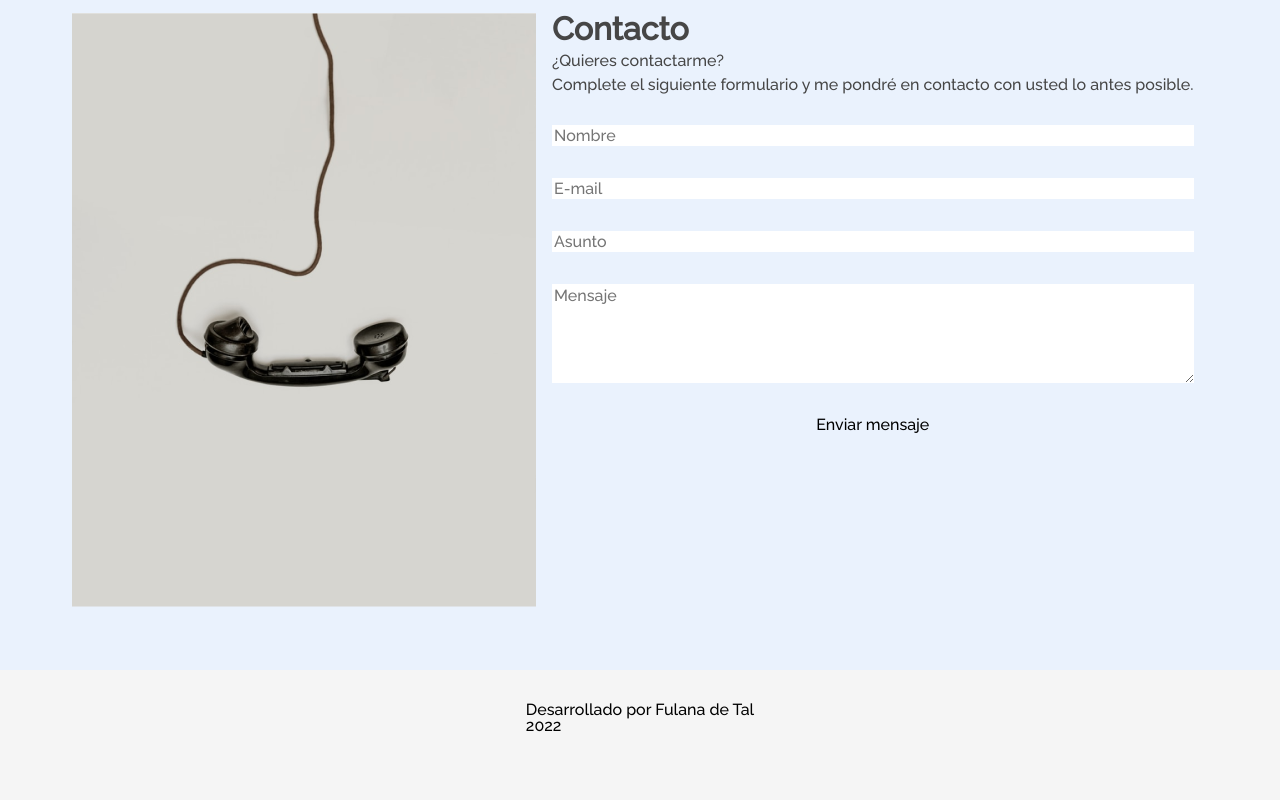
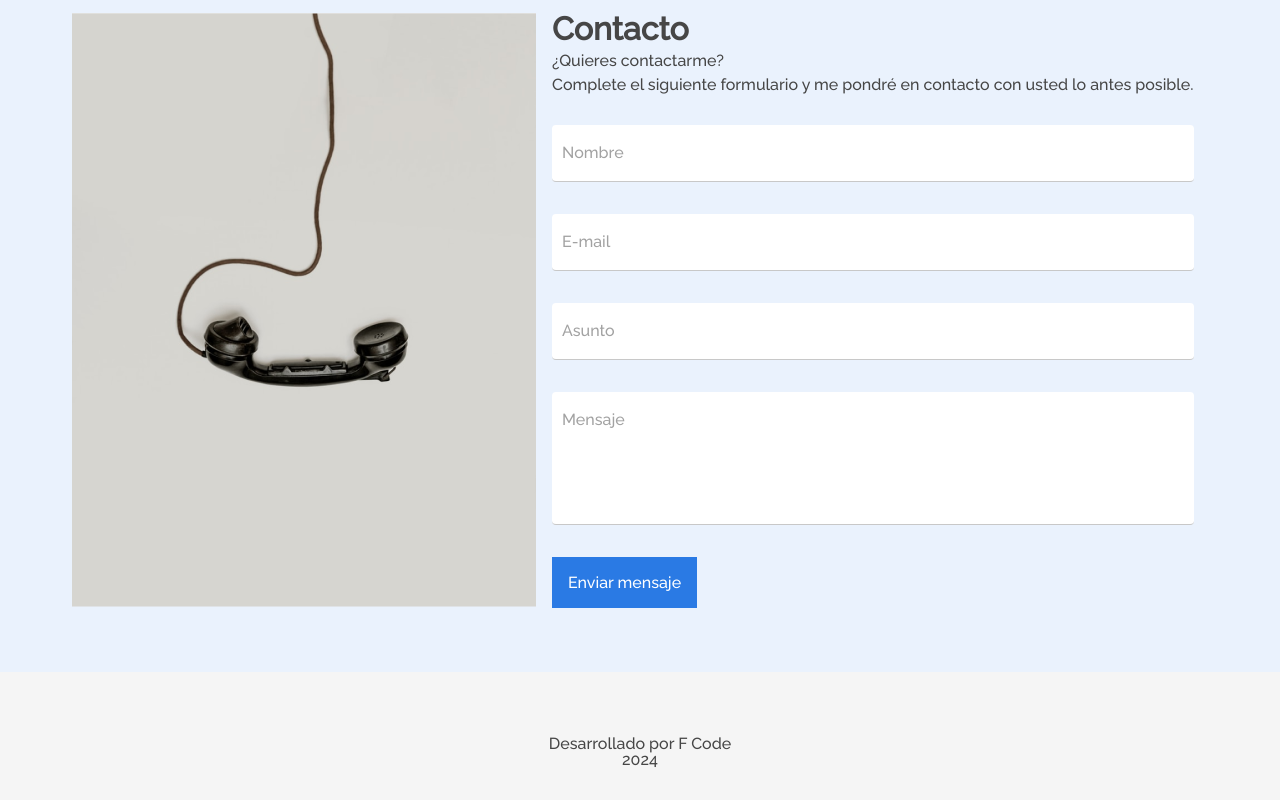
Before and after one commit to qjcodes/frontend-learning, a plain HTML site: page challenge-one-portafolio-latam/index.html in a window 1280 px wide. Shown: the part 4816-5616 px from the top of the page. Before the commit the page ends 5551 px from the top, so only its background shows below. Drawn offline with Linux system fonts and the light colour scheme.

Commit message:
Completed - Contact Form

```diff
--- a/challenge-one-portafolio-latam/css/style.css
+++ b/challenge-one-portafolio-latam/css/style.css
@@ -405,7 +405,7 @@ section.formcontato {
 }
 
 .formcontato--esquerda {
-  background-color: #EDEDED;
+  background-color: #ededed;
   width: 464px;
   height: 593px;
 }
@@ -439,11 +439,76 @@ section.formcontato {
   gap: 32px;
 }
 
+.formcontato__group {
+  position: relative;
+  display: flex;
+  flex-direction: column;
+  gap: 8px;
+}
+
+.formcontato__input,
+.formcontato__textarea {
+  max-width: 100%;
+  padding: 27px 12px 10px 12px;
+  border: none;
+  border-bottom: 1px solid #c8c8c8;
+  border-radius: 4px;
+  outline: none;
+}
+
+.formcontato__textarea {
+  min-height: 95px;
+  resize: none;
+}
+
+.formcontato__label {
+  background-color: #fff;
+  position: absolute;
+  top: 20px;
+  left: 10px;
+  font-size: 16px;
+  font-weight: 400;
+  color: #a2a2a2;
+  transition: 0.2s ease-in-out all;
+  pointer-events: none;
+}
+
+.formcontato__input:focus + .formcontato__label,
+.formcontato__input:not(:placeholder-shown) + .formcontato__label,
+.formcontato__textarea:focus + .formcontato__label,
+.formcontato__textarea:not(:placeholder-shown) + .formcontato__label {
+  top: 10px;
+  font-size: 12px;
+}
+
+.formcontato__input:focus + .formcontato__label,
+.formcontato__textarea:focus + .formcontato__label {
+  color: #0056b3;
+}
+
+.formcontato__botao {
+  background-color: #2A7AE4;
+  width: max-content;
+  font-weight: 400;
+  padding: 16px;
+  color: #FFF;
+}
+
 /*footeer*/
 
 section.footer {
+  width: 100%;
+  padding: 32px 0;
+  display: flex;
+  flex-direction: column;
+  align-items: center;
 }
 
+.footer__rodape p{
+  font-weight: 500;
+  color: #464646;
+  text-align: center;
+}
 /* Vamos a desafiarnos trabajando con responsividad?
 Utiliza las referencias de los breakpoints @media abajo */
 
--- a/challenge-one-portafolio-latam/index.html
+++ b/challenge-one-portafolio-latam/index.html
@@ -320,11 +320,23 @@
                             usted lo antes posible.</h3>
                     </div>
                     <form class="formcontato__form" name="form">
-                        <input class="formcontato__input" type="text" name="nombre" placeholder="Nombre">
-                        <input class="formcontato__input" type="email" name="email" placeholder="E-mail">
-                        <input class="formcontato__input" type="text" name="asunto" placeholder="Asunto">
-                        <textarea class="formcontato__textarea" rows="5" cols="40" id="mensagem" name="mensaje"
-                            placeholder="Mensaje"></textarea>
+                        <div class="formcontato__group">
+                            <input class="formcontato__input" type="text" id="name" name="name" placeholder=" ">
+                            <label class="formcontato__label" for="name">Nombre</label>
+                        </div>
+                        <div class="formcontato__group">
+                            <input class="formcontato__input" type="email" id="email" name="email" placeholder=" ">
+                            <label class="formcontato__label" for="email">E-mail</label>
+                        </div>
+                        <div class="formcontato__group">
+                            <input class="formcontato__input" type="text" id="subject" name="subject" placeholder=" ">
+                            <label class="formcontato__label" for="subject">Asunto</label>
+                        </div>
+                        <div class="formcontato__group">
+                            <textarea class="formcontato__textarea" id="message" name="message"
+                                placeholder=" "></textarea>
+                            <label class="formcontato__label" for="message">Mensaje</label>
+                        </div>
                         <button type="submit" class="formcontato__botao">Enviar mensaje</button>
                     </form>
                 </div>
@@ -334,8 +346,8 @@
         <!-- Sección de Footer -->
         <section class="footer">
             <div class="footer__rodape">
-                <p>Desarrollado por Fulana de Tal</p>
-                <p>2022</p>
+                <p>Desarrollado por F Code</p>
+                <p>2024</p>
             </div>
         </section>
     </div>
```
